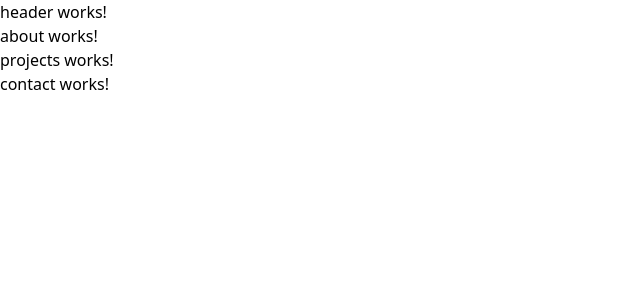
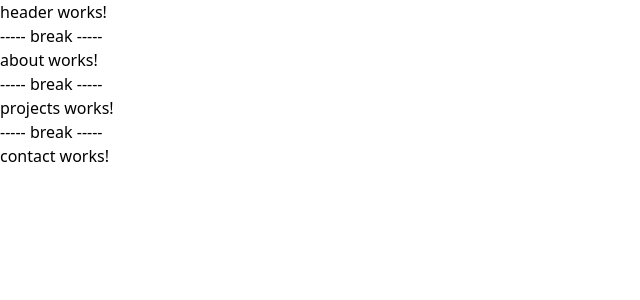
Before and after one commit to joshuareisbord/Personal-Website, an Angular app: page / in a window 1280 px wide. Shown: the top 300 px of the page, without its empty margins (0-640 px from the left). Built offline with nearby package versions, Linux system fonts and the light colour scheme.

Commit message:
added break component

```diff
--- a/src/app/app.module.ts
+++ b/src/app/app.module.ts
@@ -9,6 +9,7 @@ import { AboutComponent } from './home/about/about.component';
 import { ProjectsComponent } from './home/projects/projects.component';
 import { ContactComponent } from './home/contact/contact.component';
 import { ProjectComponent } from './home/projects/project/project.component';
+import { BreakComponent } from './home/break/break.component';
 
 @NgModule({
   declarations: [
@@ -18,7 +19,8 @@ import { ProjectComponent } from './home/projects/project/project.component';
     AboutComponent,
     ProjectsComponent,
     ContactComponent,
-    ProjectComponent
+    ProjectComponent,
+    BreakComponent
   ],
   imports: [
     BrowserModule,
--- /dev/null
+++ b/src/app/home/break/break.component.html
@@ -0,0 +1 @@
+<p>----- break -----</p>
--- a/src/app/home/home.component.html
+++ b/src/app/home/home.component.html
@@ -1,4 +1,7 @@
 <app-header/>
+<app-break/>
 <app-about/>
+<app-break/>
 <app-projects/>
+<app-break/>
 <app-contact/>
```
Also changed, not shown: src/app/home/break/break.component.ts (added, +10 -0 lines), src/app/home/break/break.component.css (added), 1 other file (tests, documents, lock files or other folders).
